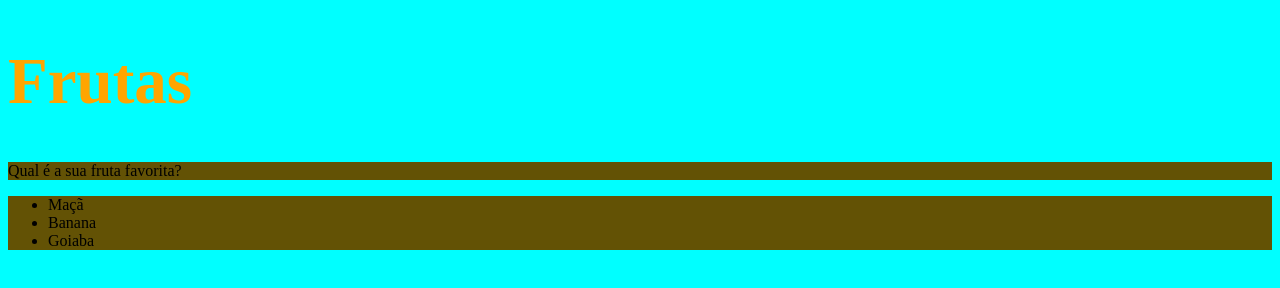
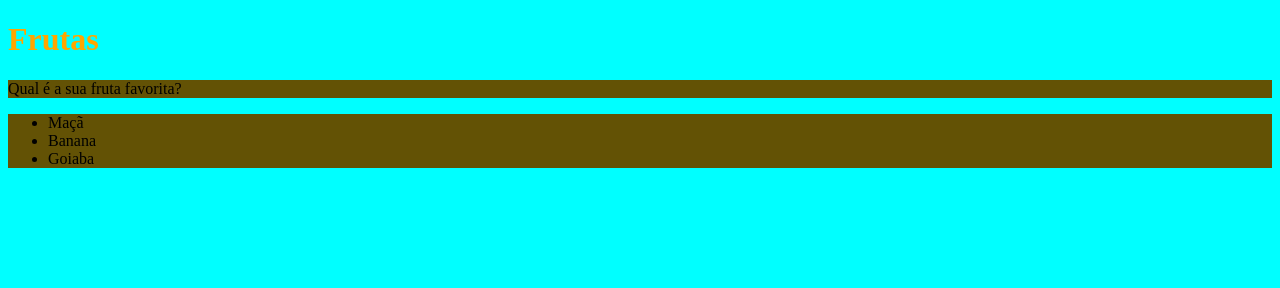
Before and after one commit to daviendizica/trybe-exercicios, a plain HTML site: page Fundamentos/secao-02-introducao-a-html-e-css/dia-02-html-e-css-primeiros-passos-em-css/index.html in a window 1280 px wide. Drawn offline with Linux system fonts and the light colour scheme.

Commit message:
exercicio 1 css

```diff
--- a/Fundamentos/secao-02-introducao-a-html-e-css/dia-02-html-e-css-primeiros-passos-em-css/index.html
+++ b/Fundamentos/secao-02-introducao-a-html-e-css/dia-02-html-e-css-primeiros-passos-em-css/index.html
@@ -2,14 +2,14 @@
 <html lang="pt-br">
   <head>
     <meta charset="UTF-8">
-    <title>HTML</title>
+    <title>Exercicio</title>
     <style>
         body{
             background-color: aqua;
         }
         h1{
             color: orange;
-            width: 675px;
+            font-size: "65px";
         }
         .list-and-text {
             background-color: rgb(99, 82, 5);
@@ -17,7 +17,7 @@
     </style>
   </head>
   <body>
-    <h1 style="font-size: 65px">Frutas</h1>
+    <h1>Frutas</h1>
     <p class="list-and-text">Qual é a sua fruta favorita?</p>
     <ul class="list-and-text">
       <li>Maçã</li>
```
